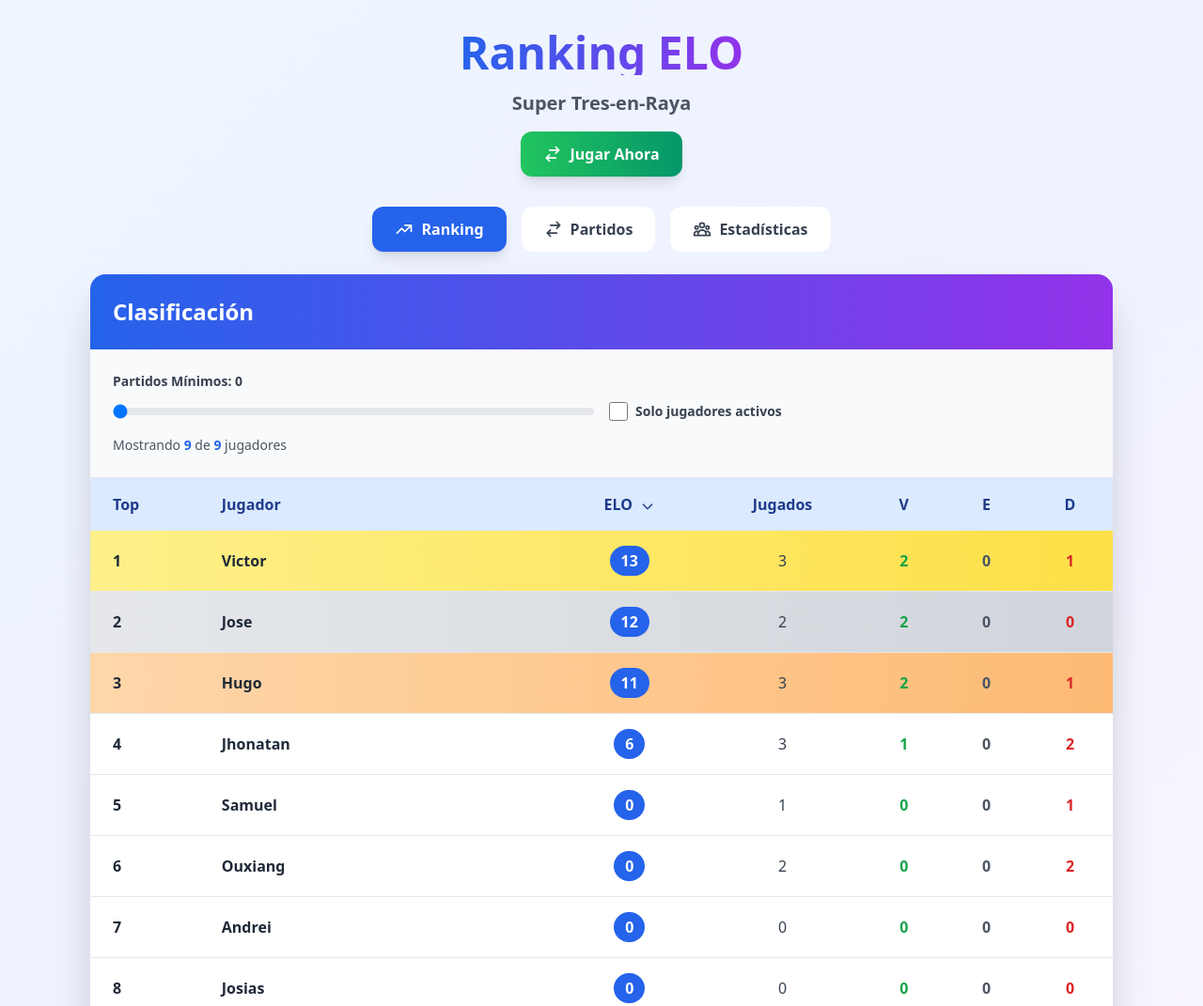
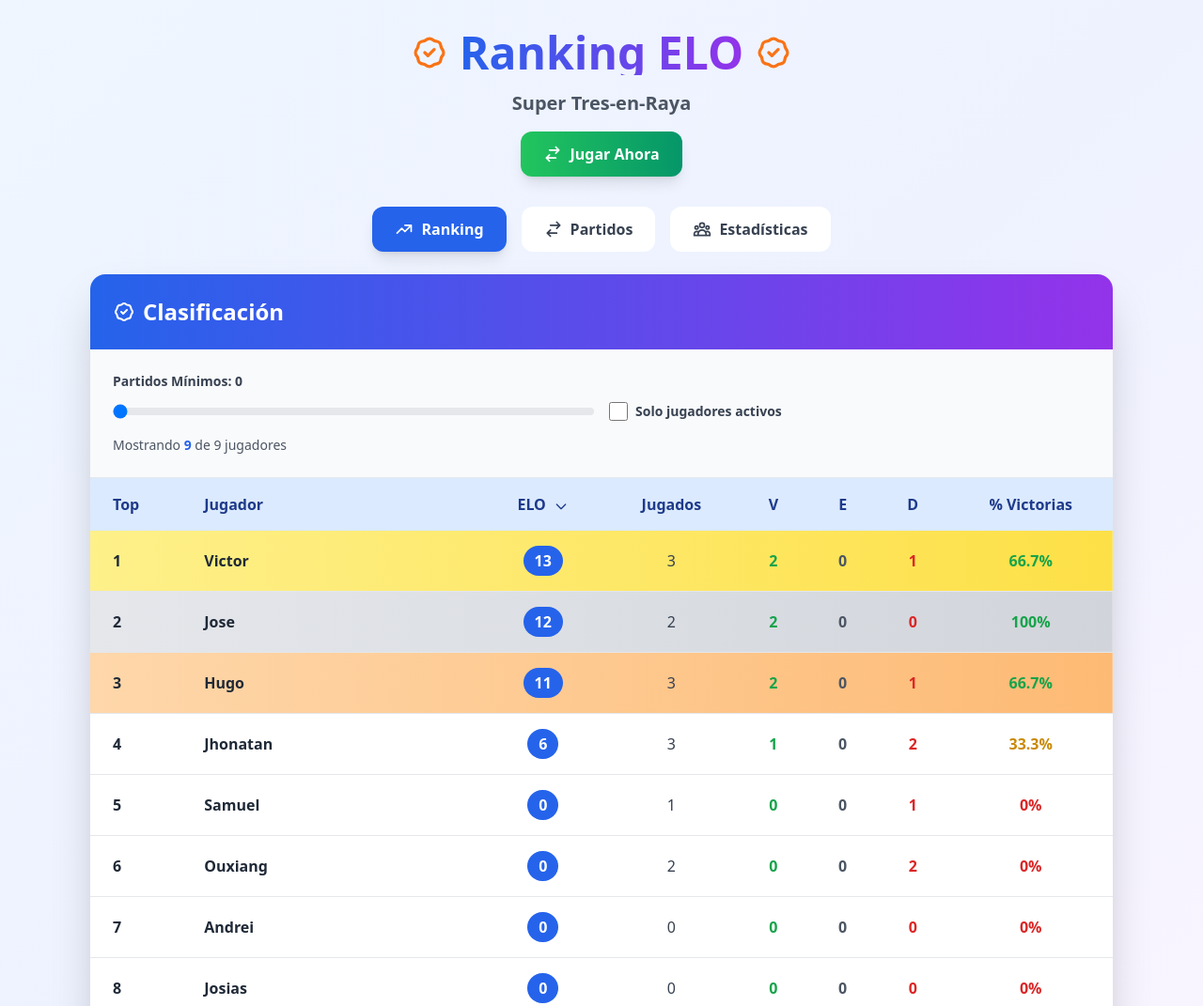
Before and after one commit to Poque-Creator/Ranking-Elo, a plain HTML site: page index.html in a window 1280 px wide. Shown: the top 1071 px of the page at 94% size. Drawn offline with nearby package versions, Linux system fonts and the light colour scheme.

Commit message:
Update index.html

```diff
--- a/index.html
+++ b/index.html
@@ -5,15 +5,64 @@
   <meta name="viewport" content="width=device-width, initial-scale=1.0">
   <title>Ranking ELO Super Tres-en-raya</title>
   <script src="https://cdn.tailwindcss.com"></script>
+  <style>
+    @keyframes fadeInUp {
+      from {
+        opacity: 0;
+        transform: translateY(20px);
+      }
+      to {
+        opacity: 1;
+        transform: translateY(0);
+      }
+    }
+
+    @keyframes fadeIn {
+      from {
+        opacity: 0;
+      }
+      to {
+        opacity: 1;
+      }
+    }
+
+    .animate-fade-in-up {
+      animation: fadeInUp 0.5s ease-out forwards;
+    }
+
+    .animate-fade-in {
+      animation: fadeIn 0.4s ease-out forwards;
+    }
+
+    .stagger-1 { animation-delay: 0.05s; }
+    .stagger-2 { animation-delay: 0.1s; }
+    .stagger-3 { animation-delay: 0.15s; }
+    .stagger-4 { animation-delay: 0.2s; }
+    .stagger-5 { animation-delay: 0.25s; }
+    .stagger-6 { animation-delay: 0.3s; }
+    .stagger-7 { animation-delay: 0.35s; }
+    .stagger-8 { animation-delay: 0.4s; }
+    .stagger-9 { animation-delay: 0.45s; }
+
+    tbody tr {
+      opacity: 0;
+    }
+  </style>
 </head>
 <body class="min-h-screen bg-gradient-to-br from-blue-50 via-indigo-50 to-purple-50">
   <div class="max-w-6xl mx-auto p-4 md:p-8">
     <!-- Header -->
     <div class="text-center mb-8">
       <div class="flex items-center justify-center gap-3 mb-4">
+        <svg class="w-10 h-10 text-orange-500" fill="none" stroke="currentColor" viewBox="0 0 24 24">
+          <path stroke-linecap="round" stroke-linejoin="round" stroke-width="2" d="M9 12l2 2 4-4M7.835 4.697a3.42 3.42 0 001.946-.806 3.42 3.42 0 014.438 0 3.42 3.42 0 001.946.806 3.42 3.42 0 013.138 3.138 3.42 3.42 0 00.806 1.946 3.42 3.42 0 010 4.438 3.42 3.42 0 00-.806 1.946 3.42 3.42 0 01-3.138 3.138 3.42 3.42 0 00-1.946.806 3.42 3.42 0 01-4.438 0 3.42 3.42 0 00-1.946-.806 3.42 3.42 0 01-3.138-3.138 3.42 3.42 0 00-.806-1.946 3.42 3.42 0 010-4.438 3.42 3.42 0 00.806-1.946 3.42 3.42 0 013.138-3.138z"></path>
+        </svg>
         <h1 class="text-4xl md:text-5xl font-bold bg-gradient-to-r from-blue-600 to-purple-600 bg-clip-text text-transparent">
           Ranking ELO
         </h1>
+        <svg class="w-10 h-10 text-orange-500" fill="none" stroke="currentColor" viewBox="0 0 24 24">
+          <path stroke-linecap="round" stroke-linejoin="round" stroke-width="2" d="M9 12l2 2 4-4M7.835 4.697a3.42 3.42 0 001.946-.806 3.42 3.42 0 014.438 0 3.42 3.42 0 001.946.806 3.42 3.42 0 013.138 3.138 3.42 3.42 0 00.806 1.946 3.42 3.42 0 010 4.438 3.42 3.42 0 00-.806 1.946 3.42 3.42 0 01-3.138 3.138 3.42 3.42 0 00-1.946.806 3.42 3.42 0 01-4.438 0 3.42 3.42 0 00-1.946-.806 3.42 3.42 0 01-3.138-3.138 3.42 3.42 0 00-.806-1.946 3.42 3.42 0 010-4.438 3.42 3.42 0 00.806-1.946 3.42 3.42 0 013.138-3.138z"></path>
+        </svg>
       </div>
       <p class="text-xl text-gray-600 font-semibold">Super Tres-en-Raya</p>
 
@@ -52,10 +101,13 @@
     </div>
 
     <!-- Ranking Tab -->
-    <div id="content-ranking" class="block">
+    <div id="content-ranking" class="block animate-fade-in">
       <div class="bg-white rounded-2xl shadow-2xl overflow-hidden">
         <div class="bg-gradient-to-r from-blue-600 to-purple-600 p-6">
           <h2 class="text-2xl font-bold text-white flex items-center gap-2">
+            <svg class="w-6 h-6" fill="none" stroke="currentColor" viewBox="0 0 24 24">
+              <path stroke-linecap="round" stroke-linejoin="round" stroke-width="2" d="M9 12l2 2 4-4M7.835 4.697a3.42 3.42 0 001.946-.806 3.42 3.42 0 014.438 0 3.42 3.42 0 001.946.806 3.42 3.42 0 013.138 3.138 3.42 3.42 0 00.806 1.946 3.42 3.42 0 010 4.438 3.42 3.42 0 00-.806 1.946 3.42 3.42 0 01-3.138 3.138 3.42 3.42 0 00-1.946.806 3.42 3.42 0 01-4.438 0 3.42 3.42 0 00-1.946-.806 3.42 3.42 0 01-3.138-3.138 3.42 3.42 0 00-.806-1.946 3.42 3.42 0 010-4.438 3.42 3.42 0 00.806-1.946 3.42 3.42 0 013.138-3.138z"></path>
+            </svg>
             Clasificación
           </h2>
         </div>
@@ -81,7 +133,7 @@
           </div>
 
           <div class="mt-4 text-sm text-gray-600">
-            Mostrando <span class="font-bold text-blue-600" id="filtered-count">9</span> de <span class="font-bold text-blue-600" id="total-count">9</span> jugadores
+            Mostrando <span class="font-bold text-blue-600" id="filtered-count">9</span> de 9 jugadores
           </div>
         </div>
 
@@ -107,6 +159,9 @@
                 </th>
                 <th class="px-6 py-4 text-center font-bold text-blue-900 cursor-pointer hover:bg-blue-200 transition-colors" onclick="sortTable('l')">
                   D <span id="sort-l"></span>
+                </th>
+                <th class="px-6 py-4 text-center font-bold text-blue-900 cursor-pointer hover:bg-blue-200 transition-colors" onclick="sortTable('winrate')">
+                  % Victorias <span id="sort-winrate"></span>
                 </th>
               </tr>
             </thead>
@@ -142,12 +197,12 @@
         <div class="grid grid-cols-1 md:grid-cols-2 gap-6">
           <div class="bg-gradient-to-br from-blue-100 to-blue-200 p-6 rounded-xl">
             <p class="text-gray-700 font-semibold mb-2">Total Jugadores</p>
-            <p class="text-4xl font-bold text-blue-700" id="total-players">9</p>
+            <p class="text-4xl font-bold text-blue-700">9</p>
           </div>
 
           <div class="bg-gradient-to-br from-green-100 to-green-200 p-6 rounded-xl">
             <p class="text-gray-700 font-semibold mb-2">Partidos Jugados</p>
-            <p class="text-4xl font-bold text-green-700" id="total-matches">7</p>
+            <p class="text-4xl font-bold text-green-700">7</p>
           </div>
         </div>
 
@@ -196,10 +251,17 @@
 
         if (t === tab) {
           content.classList.remove('hidden');
-          content.classList.add('block');
+          content.classList.add('block', 'animate-fade-in');
           tabBtn.className = 'flex items-center gap-2 px-6 py-3 rounded-xl font-semibold transition-all bg-blue-600 text-white shadow-lg';
+
+          // Re-trigger animation
+          setTimeout(() => {
+            content.classList.remove('animate-fade-in');
+            void content.offsetWidth; // Force reflow
+            content.classList.add('animate-fade-in');
+          }, 10);
         } else {
-          content.classList.remove('block');
+          content.classList.remove('block', 'animate-fade-in');
           content.classList.add('hidden');
           tabBtn.className = 'flex items-center gap-2 px-6 py-3 rounded-xl font-semibold transition-all bg-white text-gray-700 hover:bg-gray-100';
         }
@@ -232,7 +294,11 @@
       const minGames = parseInt(document.getElementById('min-games-filter').value);
       const activeOnly = document.getElementById('active-only-filter').checked;
 
-      let filtered = players.map(p => ({...p, played: p.w + p.d + p.l}))
+      let filtered = players.map(p => {
+        const played = p.w + p.d + p.l;
+        const winrate = played > 0 ? ((p.w / played) * 100).toFixed(1) : 0;
+        return {...p, played, winrate: parseFloat(winrate)};
+      })
         .filter(p => p.played >= minGames && (!activeOnly || p.played > 0));
 
       filtered.sort((a, b) => {
@@ -249,9 +315,8 @@
       });
 
       document.getElementById('filtered-count').textContent = filtered.length;
-      document.getElementById('total-count').textContent = players.length;
 
-      ['name', 'elo', 'played', 'w', 'd', 'l'].forEach(k => {
+      ['name', 'elo', 'played', 'w', 'd', 'l', 'winrate'].forEach(k => {
         document.getElementById('sort-' + k).innerHTML = '';
       });
 
@@ -262,7 +327,7 @@
 
       const tbody = document.getElementById('players-table');
       tbody.innerHTML = filtered.map((p, i) => `
-        <tr class="${getRankColor(i + 1)} transition-colors border-b border-gray-200">
+        <tr class="${getRankColor(i + 1)} transition-colors border-b border-gray-200 animate-fade-in-up stagger-${Math.min(i + 1, 9)}">
           <td class="px-6 py-4 font-bold text-gray-800">${i + 1}</td>
           <td class="px-6 py-4 font-semibold text-gray-800">${p.name}</td>
           <td class="px-6 py-4 text-center">
@@ -272,13 +337,18 @@
           <td class="px-6 py-4 text-center"><span class="text-green-600 font-bold">${p.w}</span></td>
           <td class="px-6 py-4 text-center"><span class="text-gray-600 font-bold">${p.d}</span></td>
           <td class="px-6 py-4 text-center"><span class="text-red-600 font-bold">${p.l}</span></td>
+          <td class="px-6 py-4 text-center">
+            <span class="font-bold ${p.winrate >= 66.7 ? 'text-green-600' : p.winrate >= 33.3 ? 'text-yellow-600' : 'text-red-600'}">
+              ${p.winrate}%
+            </span>
+          </td>
         </tr>
       `).join('');
     }
 
     function renderMatches() {
       document.getElementById('matches-list').innerHTML = matches.map((m, i) => `
-        <div class="flex items-center gap-4 p-4 bg-gradient-to-r from-gray-50 to-blue-50 rounded-xl border border-gray-200 hover:shadow-md transition-shadow">
+        <div class="flex items-center gap-4 p-4 bg-gradient-to-r from-gray-50 to-blue-50 rounded-xl border border-gray-200 hover:shadow-md transition-shadow animate-fade-in-up stagger-${Math.min(i + 1, 9)}">
           <div class="flex-shrink-0 w-8 h-8 bg-blue-600 text-white rounded-full flex items-center justify-center font-bold">
             ${i + 1}
           </div>
@@ -289,13 +359,8 @@
 
     function renderTop3() {
       const top3 = [...players].sort((a, b) => b.elo - a.elo).slice(0, 3);
-
-      // Update stats section
-      document.getElementById('total-players').textContent = players.length;
-      document.getElementById('total-matches').textContent = matches.length;
-
       document.getElementById('top3-list').innerHTML = top3.map((p, i) => `
-        <div class="p-4 rounded-xl ${getRankColor(i + 1)} border-2 border-gray-300">
+        <div class="p-4 rounded-xl ${getRankColor(i + 1)} border-2 border-gray-300 animate-fade-in-up stagger-${i + 1}">
           <div class="flex items-center justify-between">
             <div class="flex items-center gap-3">
               <span class="text-2xl font-bold text-gray-700">#${i + 1}</span>
```
